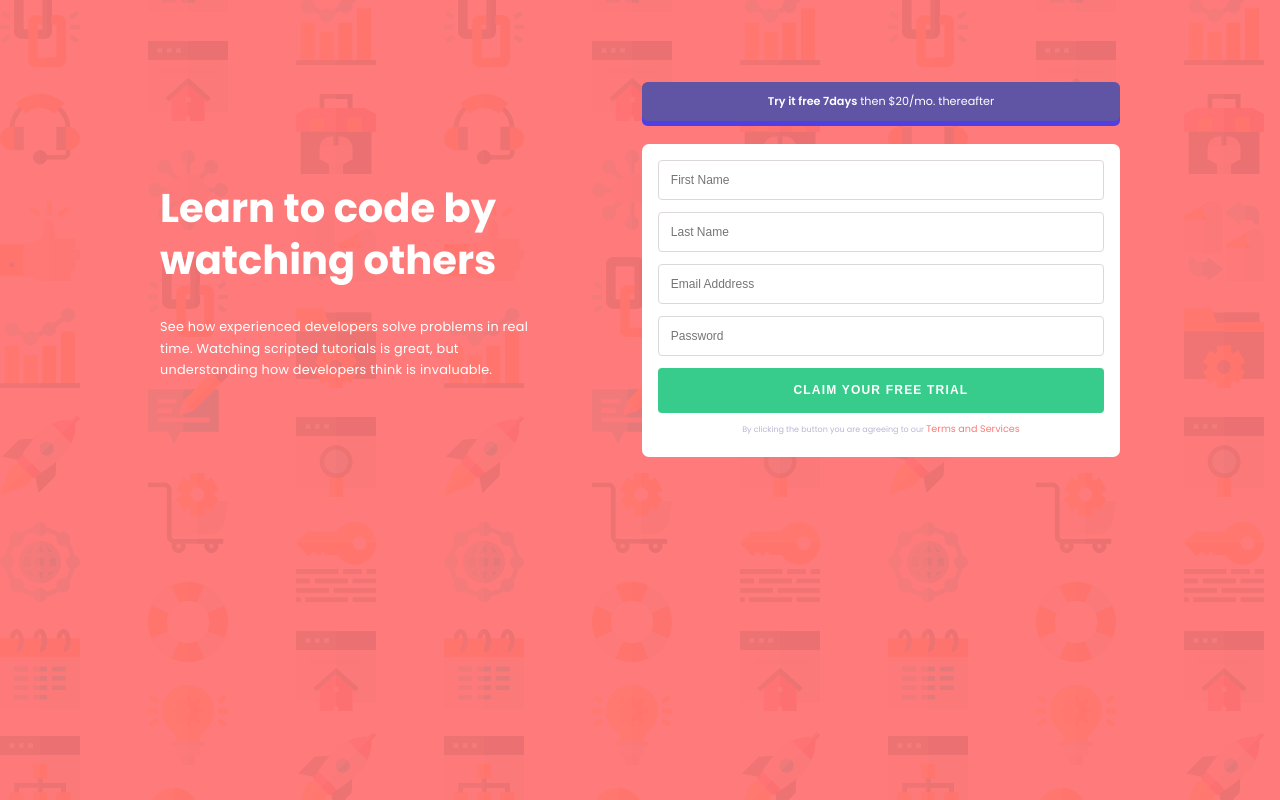
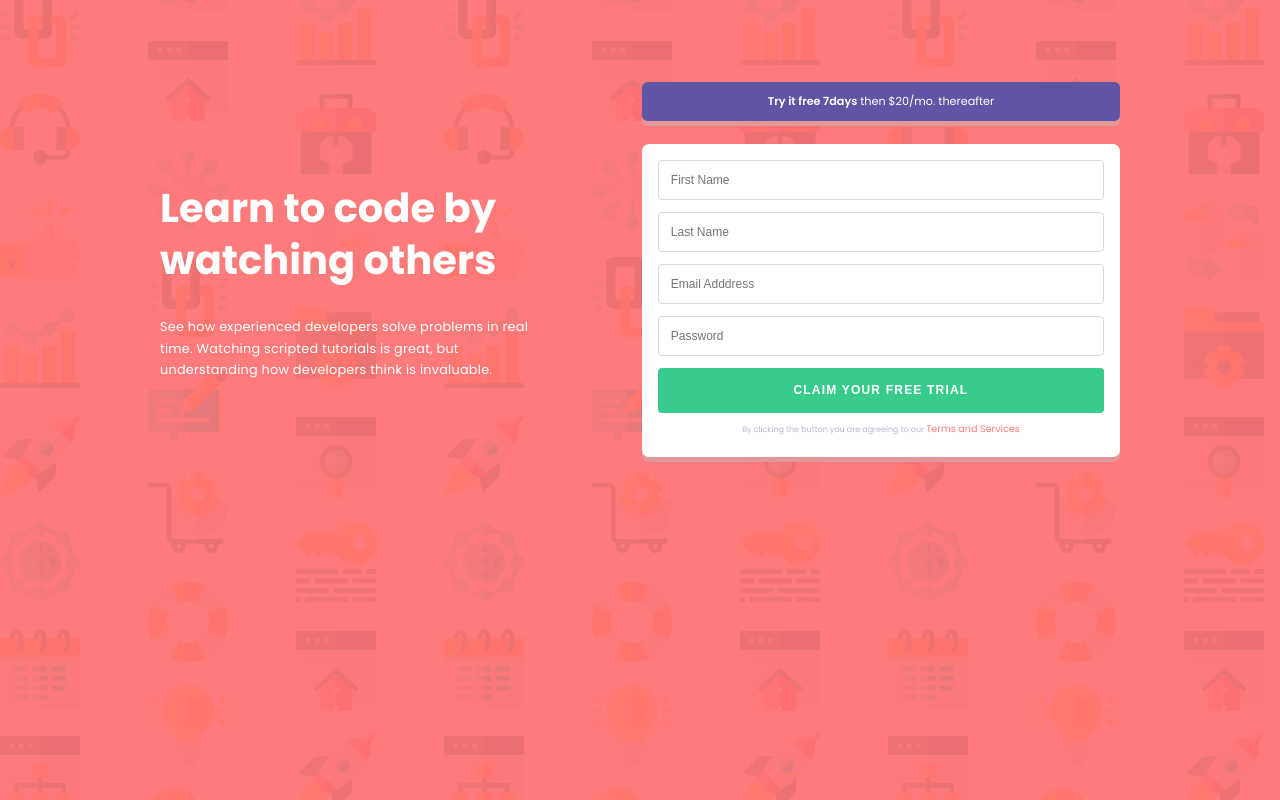
Before and after one commit to Abdulwaarith/responsive-registration-form, a plain HTML site: page index.html in a window 1280 px wide. Drawn offline with Linux system fonts and the light colour scheme.

Commit message:
update style.css

```diff
--- a/styles.css
+++ b/styles.css
@@ -50,7 +50,7 @@ body {
   padding: 1em 6em;
   border-radius: 0.5em;
   margin-bottom: 2em;
-  box-shadow: 0 5px hsl(246, 75%, 57%);
+  box-shadow: 0 5px hsl(0, 55%, 74%);
 }
 .trial-span {
   font-weight: 600;
@@ -60,6 +60,7 @@ body {
   padding: 1em;
   text-align: center;
   border-radius: 7px;
+  box-shadow: 0 5px hsl(0, 55%, 74%);
 }
 .form-input {
   width: 100%;
```
